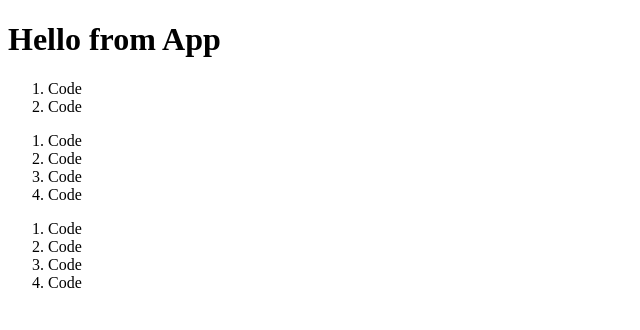
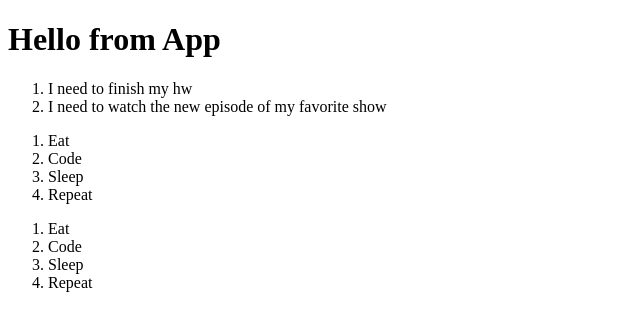
Before and after one commit to Thoufiq-Uchiha-23/React-Practice, a React (Vite) app: page / in a window 1280 px wide. Shown: the top 330 px of the page, without its empty margins (0-640 px from the left). Built offline with nearby package versions, Linux system fonts and the light colour scheme.

Commit message:
Todo Item with props

```diff
--- a/src/components/Todo/TodoItem/index.tsx
+++ b/src/components/Todo/TodoItem/index.tsx
@@ -1,6 +1,10 @@
-const TodoItem: React.FC = () => {
+interface TodoItemProps {
+    title: string;
+}
+
+const TodoItem: React.FC<TodoItemProps> = (props) => {
     return (
-        <li>Code</li>
+        <li>{props.title}</li>
     )
 }
 
```
